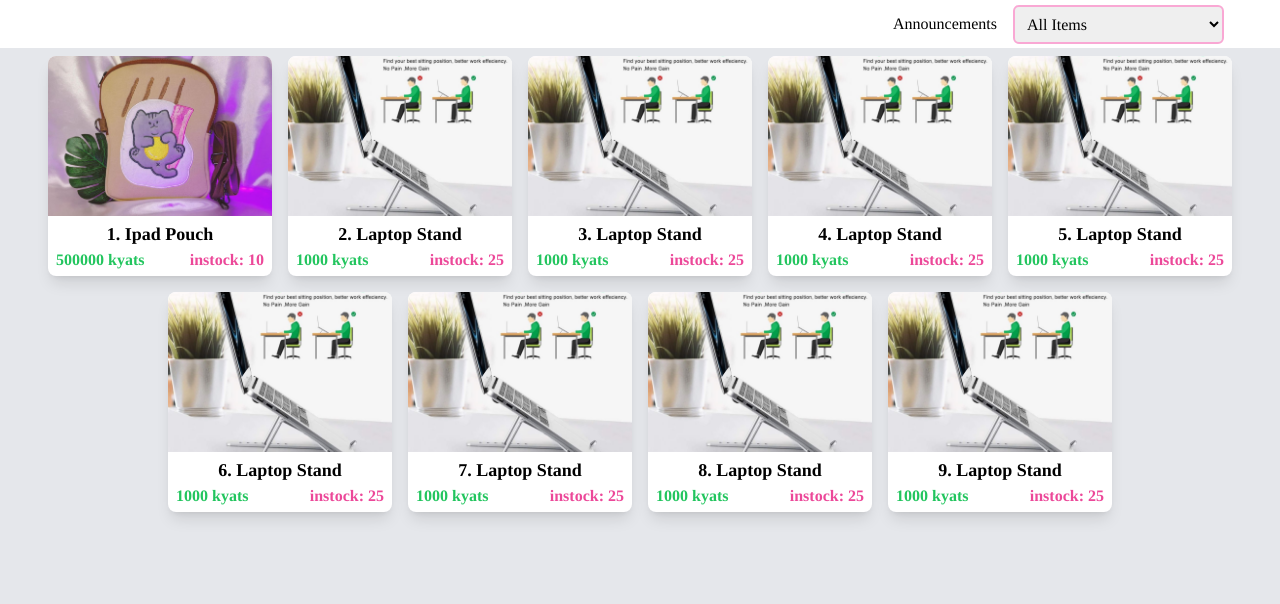
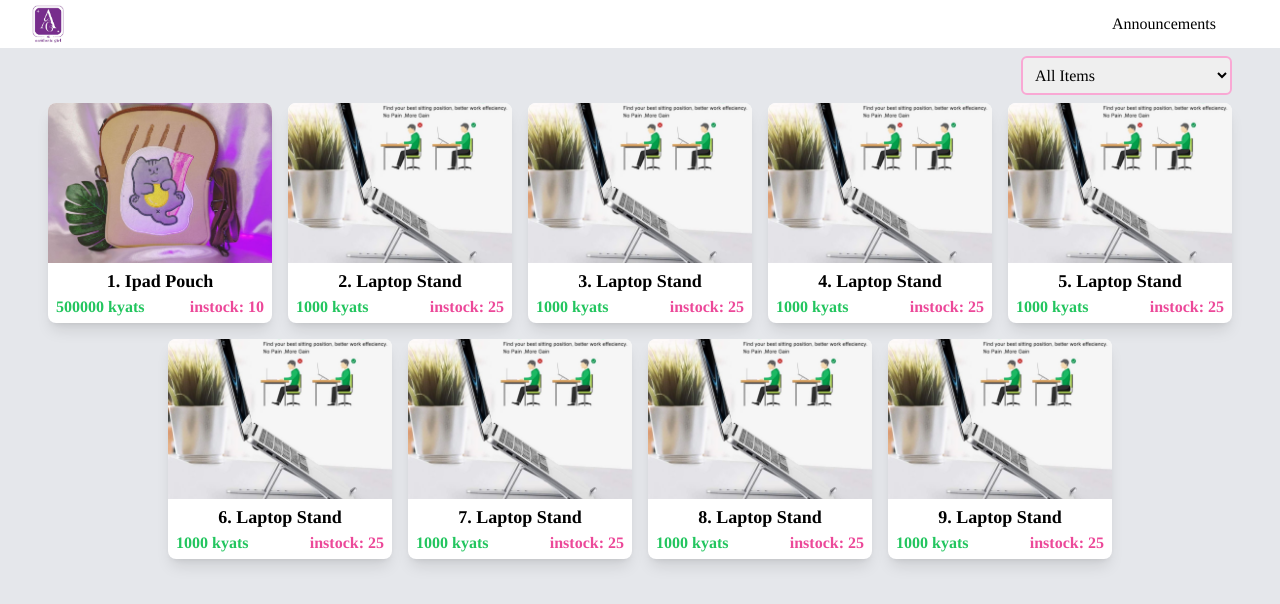
Before and after one commit to rex-9/Aesthetic-Girl, a plain HTML site: page index.html in a window 1280 px wide. Drawn offline with nearby package versions, Linux system fonts and the light colour scheme.

Commit message:
selector in mobile

```diff
--- a/index.html
+++ b/index.html
@@ -14,18 +14,21 @@
 <body class="bg-gray-200">
     <div class="md:hidden">
         <nav id="mobile-nav" class="bg-white flex justify-end pr-5 pt-2 cursor-pointer">
-            <img src="./asset/menu.svg" alt="menu">
+            <img src="./assets/menu.svg" alt="menu">
         </nav>
     </div>
     <div class="hidden md:block">
-        <nav id="desktop-nav" class="bg-white h-12 flex items-center justify-end pr-14">
+        <nav id="desktop-nav" class="bg-white h-12 flex items-center justify-between pl-8 pr-16">
+            <img class="w-8" src="./assets/logo.png" alt="">
             <a href="./pages/announce.html">
                 <p>Announcements</p>
             </a>
-            <select id="selector" class="ml-4 p-2 rounded-md border-2 border-pink-300">
-                <!-- options -->
-            </select>
         </nav>
+    </div>
+    <div class="w-full text-center md:text-end md:pr-12 mt-2">
+        <select id="selector" class="ml-4 p-2 rounded-md border-2 border-pink-300">
+            <!-- options -->
+        </select>
     </div>
     <div id="card-container" class="flex justify-center flex-wrap">
         <!-- products -->
--- a/modules/models.js
+++ b/modules/models.js
@@ -15,7 +15,7 @@ const products = [{
     id: 1,
     name: 'Ipad Pouch',
     price: 500000,
-    img: ['./asset/ipad-pouch.png', './asset/laptop-stand.png', './asset/aesthetic-girl.png'],
+    img: ['./assets/ipad-pouch.png', './assets/laptop-stand.png', './assets/aesthetic-girl.png'],
     type: 'Apple accessories',
     size: '20x20',
     demo: 'https://www.youtube.com',
@@ -42,7 +42,7 @@ const products = [{
     id: 2,
     name: 'Laptop Stand',
     price: 1000,
-    img: ['./asset/laptop-stand.png'],
+    img: ['./assets/laptop-stand.png'],
     type: 'Stand',
     size: '20x22',
     demo: 'https://www.youtube.com',
@@ -52,7 +52,7 @@ const products = [{
     id: 3,
     name: 'Laptop Stand',
     price: 1000,
-    img: ['./asset/laptop-stand.png'],
+    img: ['./assets/laptop-stand.png'],
     type: 'Stylus Pen',
     size: '20x22',
     demo: 'https://www.youtube.com',
@@ -62,7 +62,7 @@ const products = [{
     id: 4,
     name: 'Laptop Stand',
     price: 1000,
-    img: ['./asset/laptop-stand.png'],
+    img: ['./assets/laptop-stand.png'],
     type: 'Drawing Tablet',
     size: '20x22',
     demo: 'https://www.youtube.com',
@@ -72,7 +72,7 @@ const products = [{
     id: 5,
     name: 'Laptop Stand',
     price: 1000,
-    img: ['./asset/laptop-stand.png'],
+    img: ['./assets/laptop-stand.png'],
     type: 'Keyboard and Sets',
     size: '20x22',
     demo: 'https://www.youtube.com',
@@ -82,7 +82,7 @@ const products = [{
     id: 6,
     name: 'Laptop Stand',
     price: 1000,
-    img: ['./asset/laptop-stand.png'],
+    img: ['./assets/laptop-stand.png'],
     type: 'Apple Pencil Cover',
     size: '20x22',
     demo: 'https://www.youtube.com',
@@ -92,7 +92,7 @@ const products = [{
     id: 7,
     name: 'Laptop Stand',
     price: 1000,
-    img: ['./asset/laptop-stand.png'],
+    img: ['./assets/laptop-stand.png'],
     type: 'Tablet accessories',
     size: '20x22',
     demo: 'https://www.youtube.com',
@@ -102,7 +102,7 @@ const products = [{
     id: 8,
     name: 'Laptop Stand',
     price: 1000,
-    img: ['./asset/laptop-stand.png'],
+    img: ['./assets/laptop-stand.png'],
     type: 'Phone accessories',
     size: '20x22',
     demo: 'https://www.youtube.com',
@@ -112,7 +112,7 @@ const products = [{
     id: 9,
     name: 'Laptop Stand',
     price: 1000,
-    img: ['./asset/laptop-stand.png'],
+    img: ['./assets/laptop-stand.png'],
     type: 'Earphones and accessories',
     size: '20x22',
     demo: 'https://www.youtube.com',
```
Also changed, not shown: pages/admin.html (added, +14 -0 lines), pages/info.html (+8 -8 lines), assets/aesthetic-girl.png (renamed from asset/aesthetic-girl.png), assets/arrow.png (renamed from asset/arrow.png), assets/cancel.png (renamed from asset/cancel.png), assets/ipad-pouch.png (renamed from asset/ipad-pouch.png), assets/laptop-stand.png (renamed from asset/laptop-stand.png), assets/logo.png (renamed from asset/logo.png), assets/menu.svg (renamed from asset/menu.svg), modules/admin.js (added).
